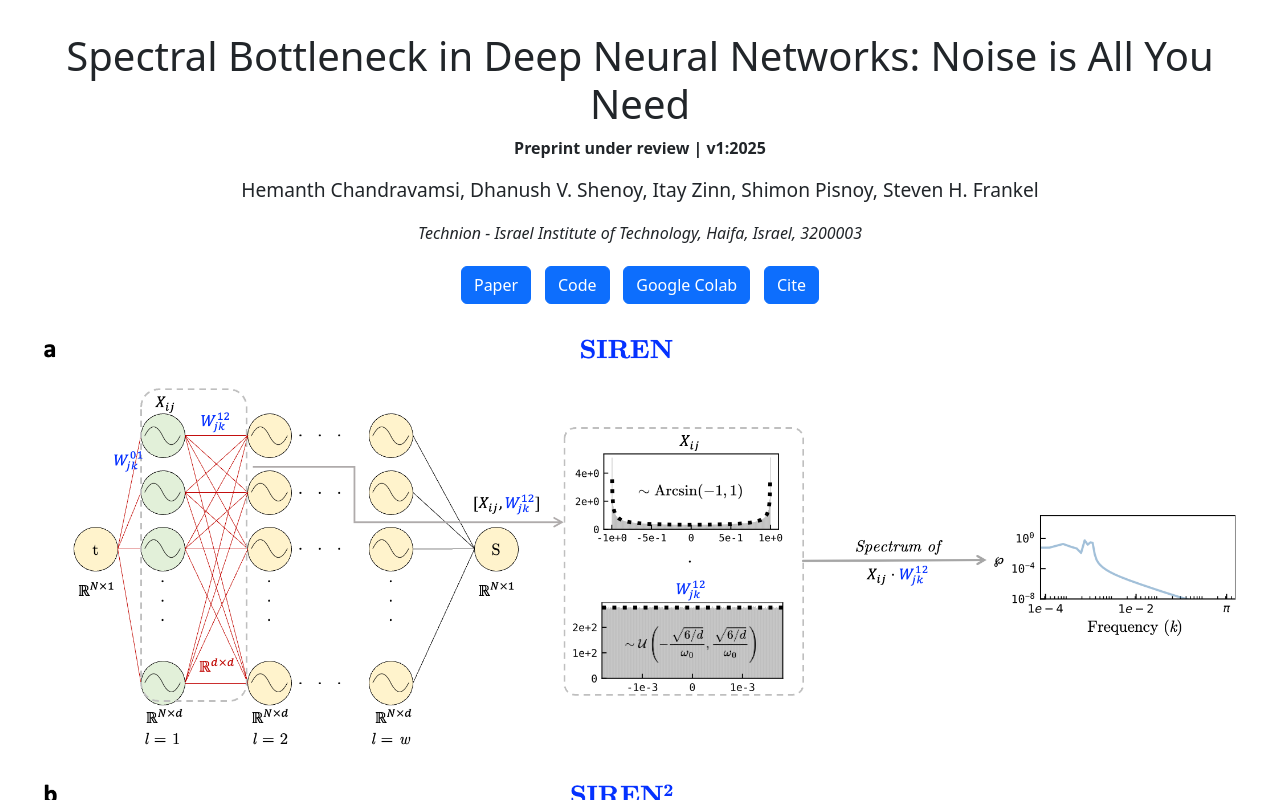
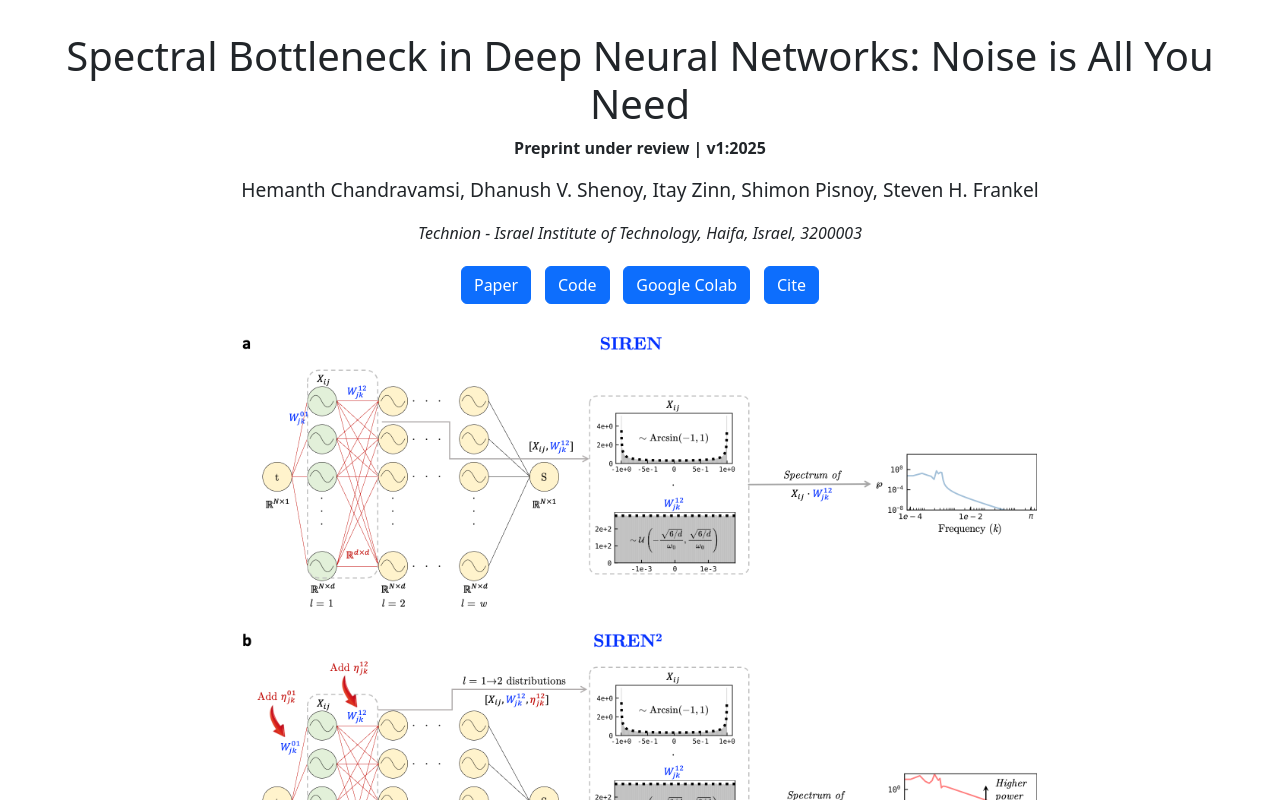
Before and after one commit to cfdlabTechnion/cfdlabTechnion.github.io, a plain HTML site: page site/index.html in a window 1280 px wide. Shown: the top 800 px of the page. Drawn offline with nearby package versions, Linux system fonts and the light colour scheme.

Commit message:
fixed image size

```diff
--- a/site/index.html
+++ b/site/index.html
@@ -82,7 +82,7 @@
   </div>
 
   <div class="figure-grid mt-4">
-    <img src="fig1.png" alt="Error maps" style="max-width: 1200px;">
+    <img src="fig1.png" alt="Error maps" style="max-width: 800px;">
   </div>
 
   <div class="abstract">
```
